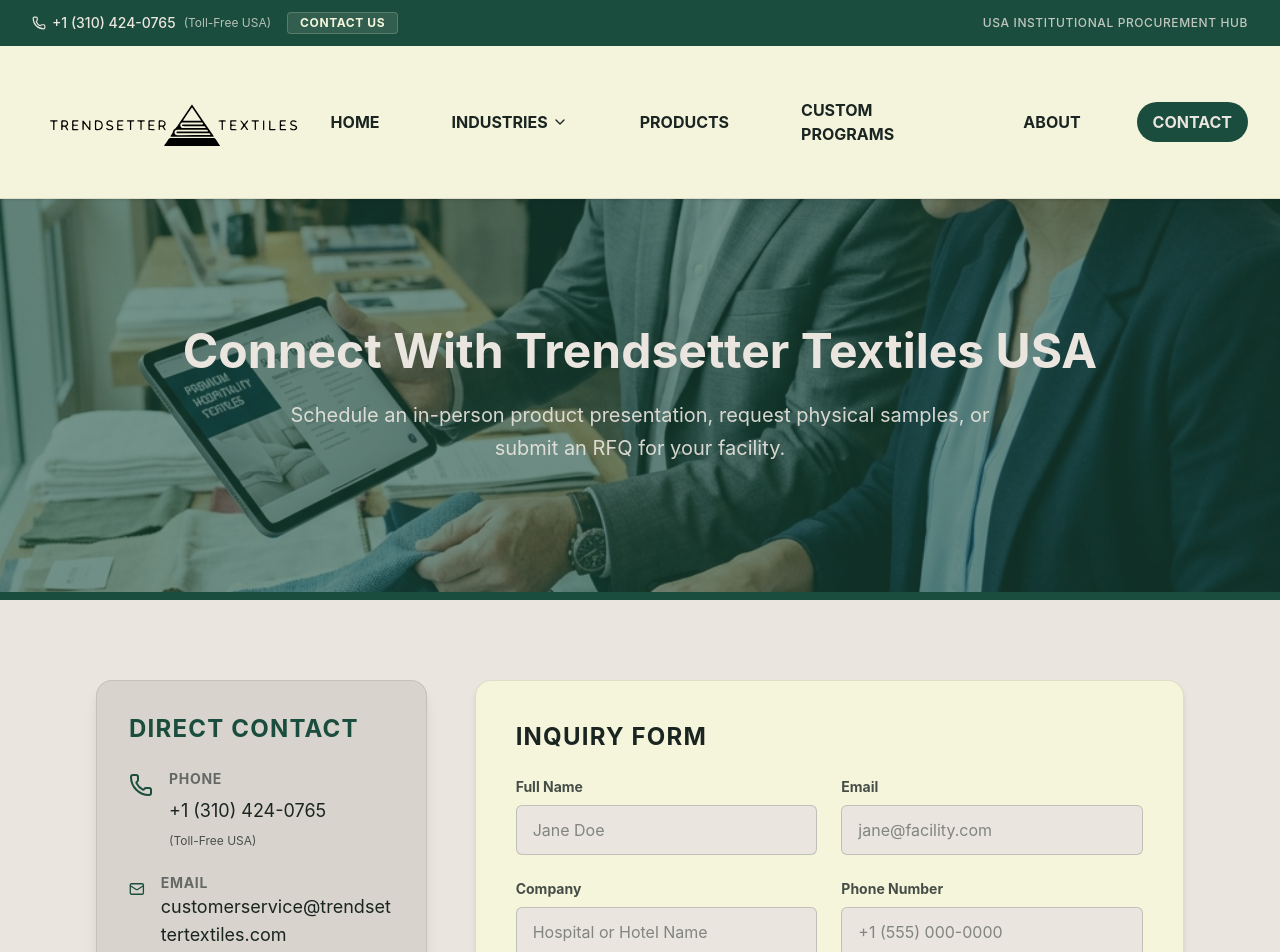
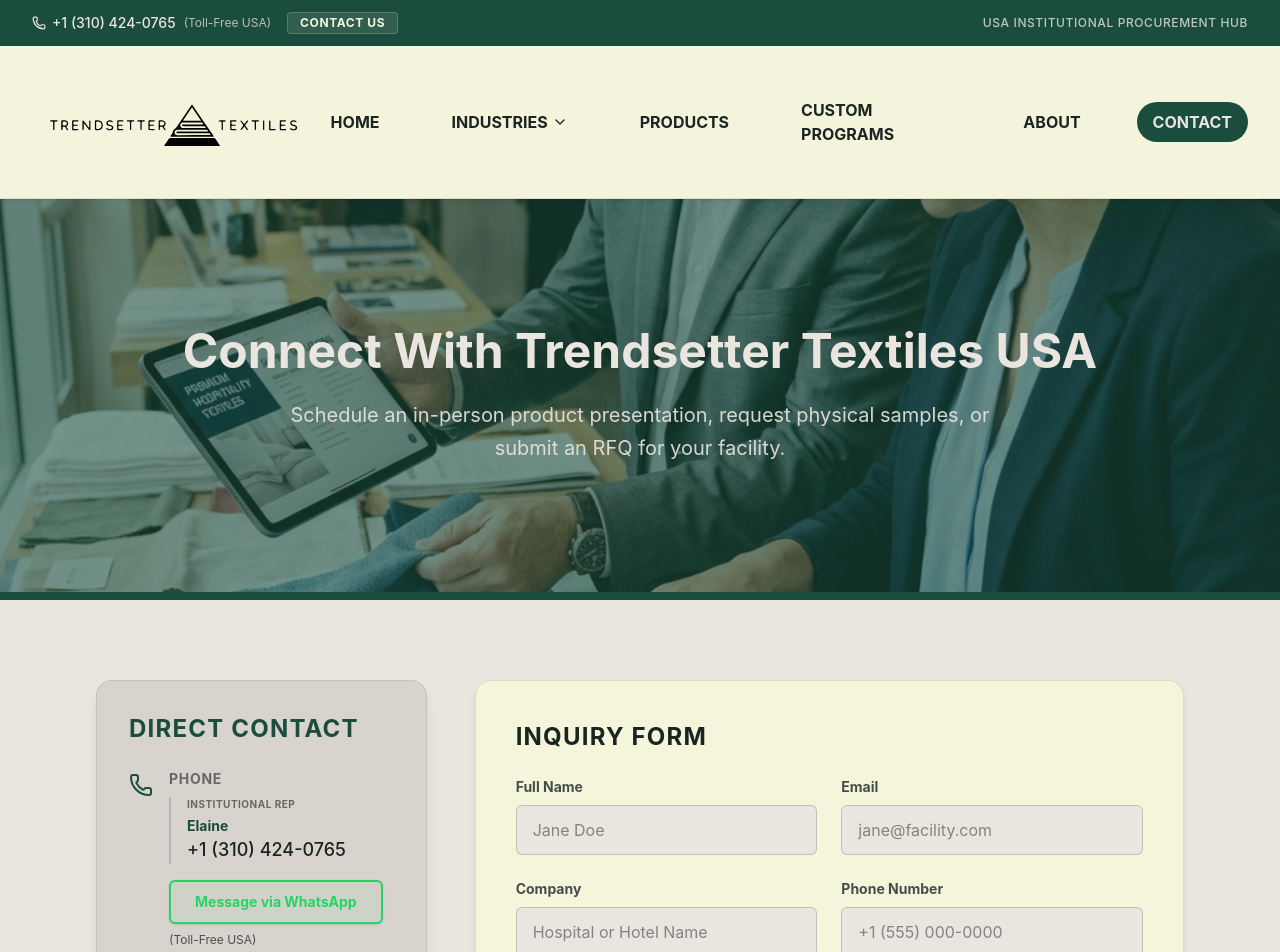
Before and after one commit to numBerNiko/Trendsetter-dev, a React (Vite) app: page /contact in a window 1280 px wide. Shown: the top 952 px of the page. Built offline with nearby package versions, Linux system fonts and the light colour scheme.

Commit message:
feat: add Elaine designation and WhatsApp channel to US contact page

```diff
--- a/src/pages/ContactPage.jsx
+++ b/src/pages/ContactPage.jsx
@@ -109,9 +109,23 @@ export default function ContactPage() {
                         </div>
                       </div>
                     ) : (
-                      <a href={`tel:${region.phone.replace(/[^0-9+]/g, '')}`} className="text-lg transition-colors hover:text-[var(--theme-color)]">
-                        {region.phone}
-                      </a>
+                      <div className="flex flex-col gap-3 mt-1">
+                        <div className="border-l-2 border-[var(--theme-color)]/20 pl-4 mb-1">
+                          <p className="text-[10px] font-bold uppercase tracking-wider opacity-60 mb-1">Institutional Rep</p>
+                          <p className="text-sm font-bold text-[var(--theme-color)]">Elaine</p>
+                          <a href={`tel:${region.phone.replace(/[^0-9+]/g, '')}`} className="text-lg font-medium transition-colors hover:text-[var(--theme-color)]">
+                            {region.phone}
+                          </a>
+                        </div>
+                        <a
+                          href={`https://api.whatsapp.com/send?phone=${region.phone.replace(/[^0-9]/g, '')}`}
+                          target="_blank"
+                          rel="noopener noreferrer"
+                          className="inline-flex items-center justify-center gap-2 px-6 py-2.5 rounded-md border-2 border-[#25D366] bg-[#25D366]/5 text-[#25D366] hover:bg-[#25D366] hover:text-white transition-all duration-300 text-sm font-bold w-max shadow-sm"
+                        >
+                          Message via WhatsApp
+                        </a>
+                      </div>
                     )}
                     <p className="text-xs opacity-75 mt-2">{region.phoneLabel}</p>
                   </div>
```
